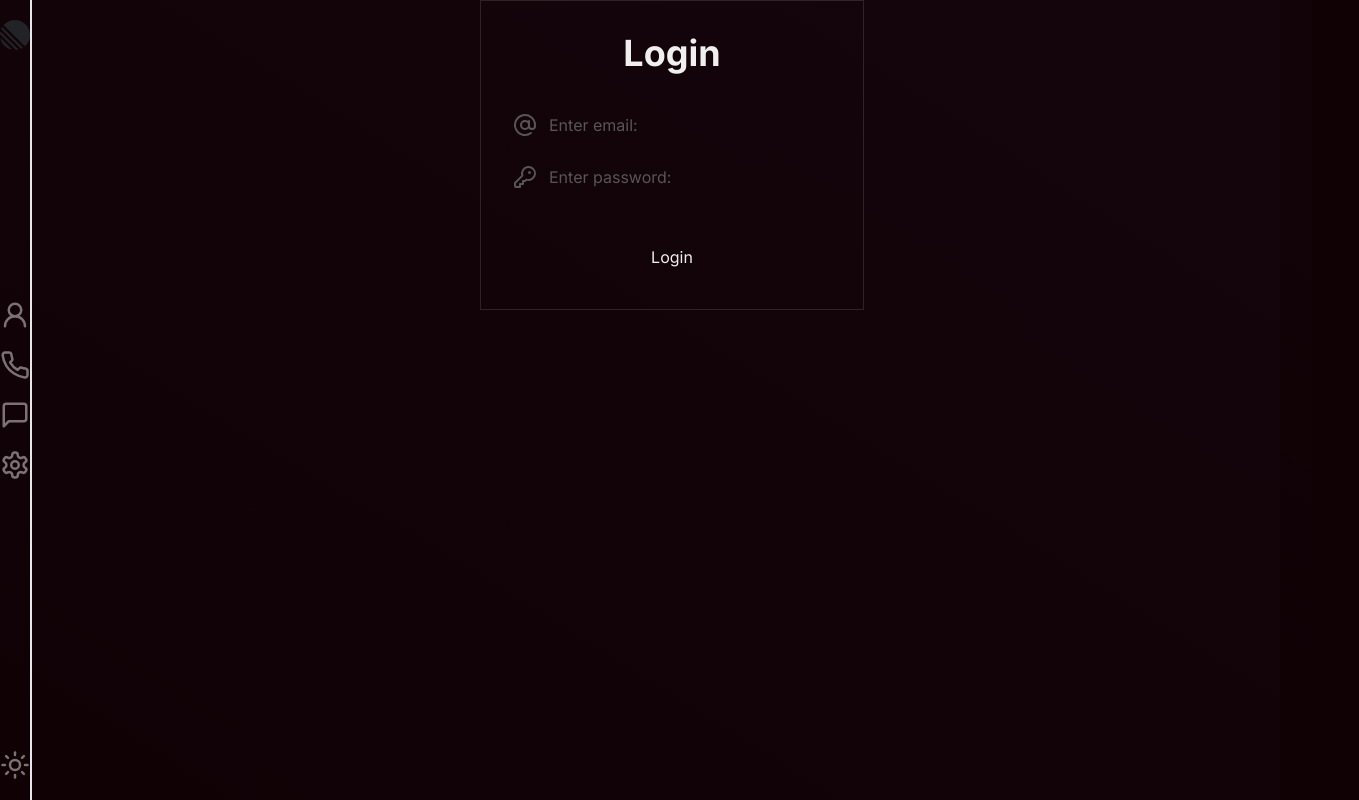
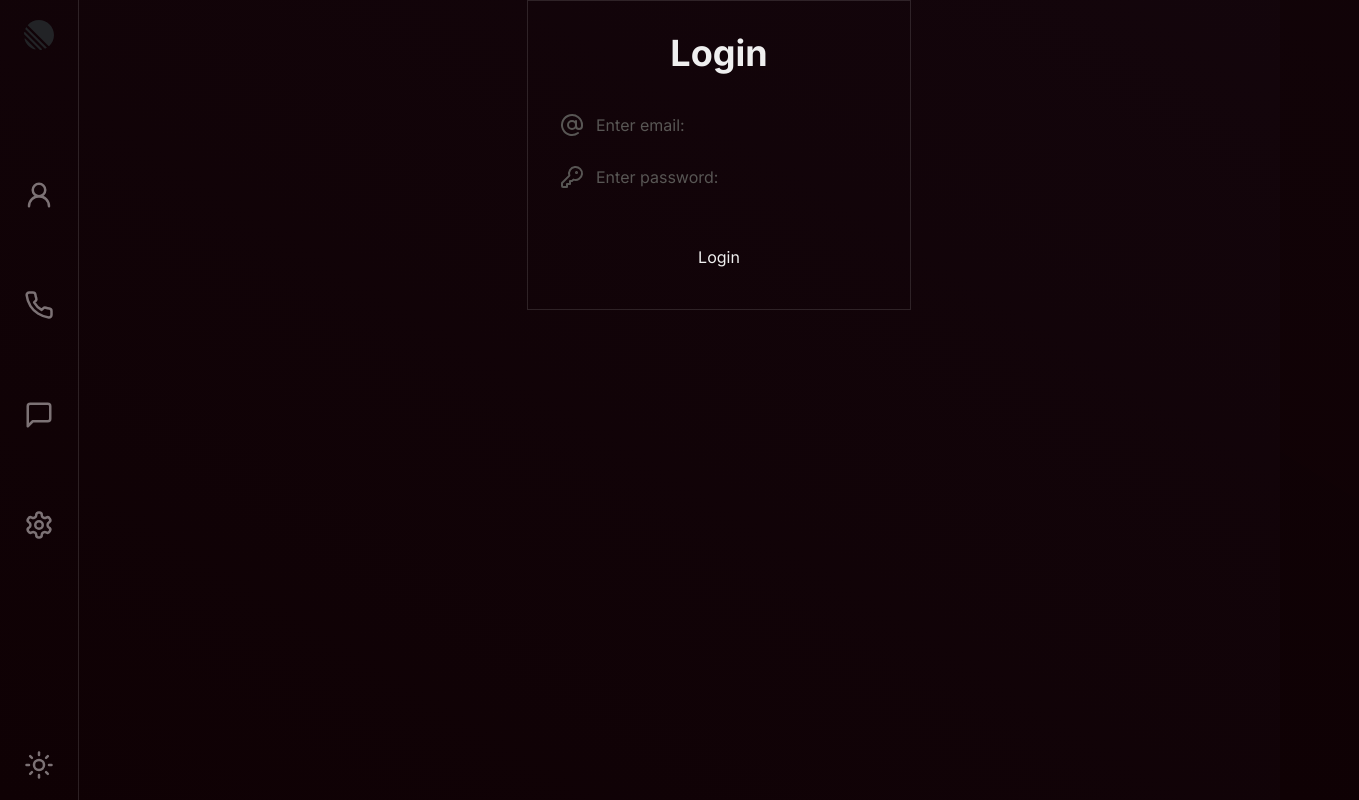
Before and after one commit to Genya10/friends-social-media, a Next.js app: page /login in a window 1280 px wide. Shown: the whole page, 1359 px wide, since content can reach past the window. Built offline with nearby package versions, Linux system fonts and the light colour scheme; no server answers; sample sign-in values are in the browser's storage.

Commit message:
add changes styles in Sidebar

```diff
--- a/src/app/components/layout/sidebar/Sidebar.module.scss
+++ b/src/app/components/layout/sidebar/Sidebar.module.scss
@@ -1,10 +1,10 @@
 .sidebar{
     height: 100%;
-    @apply flex items-center flex-col justify-between border-r-2
-           py-5 py-layout;
+    @apply flex items-center flex-col justify-between border-r border-border
+            py-layout px-6;
 
    a{
-    @apply mb-5 block;
+    @apply mb-20 block;
    }
 
    &.active > svg {
```
